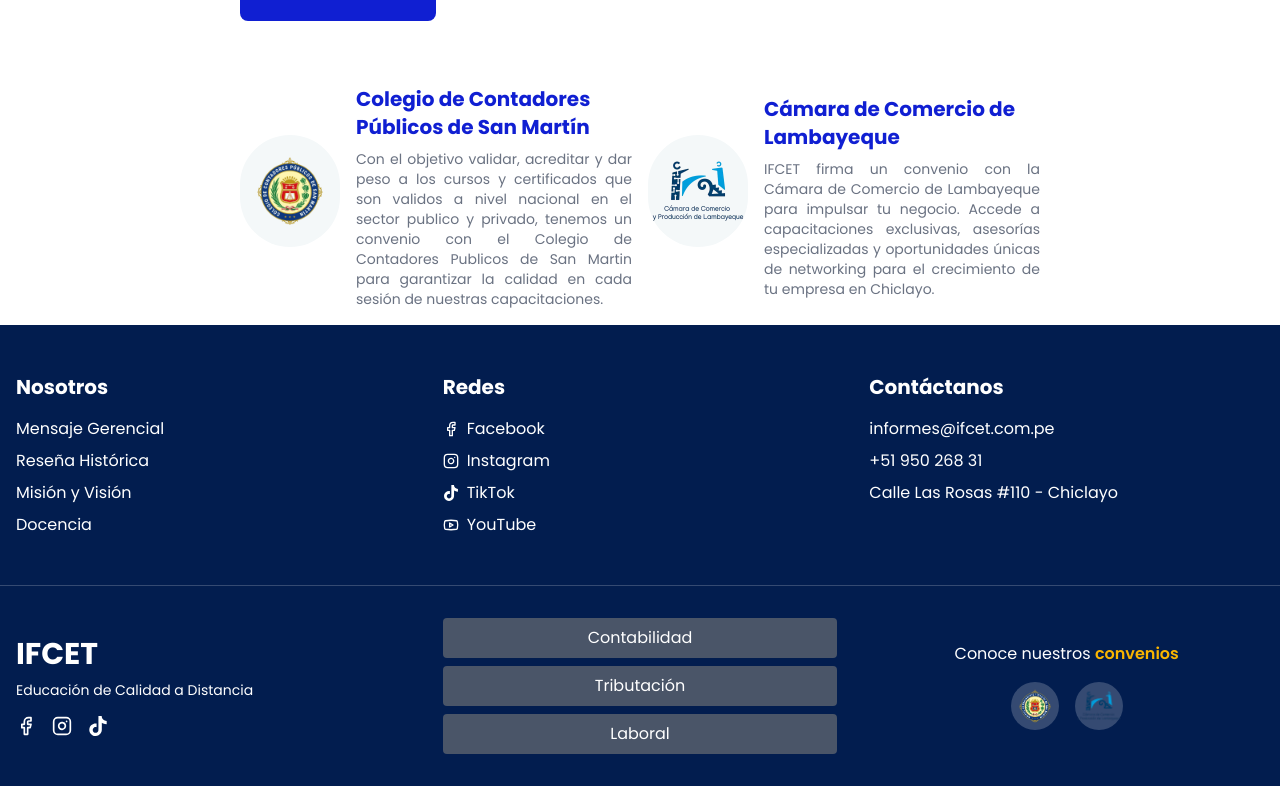
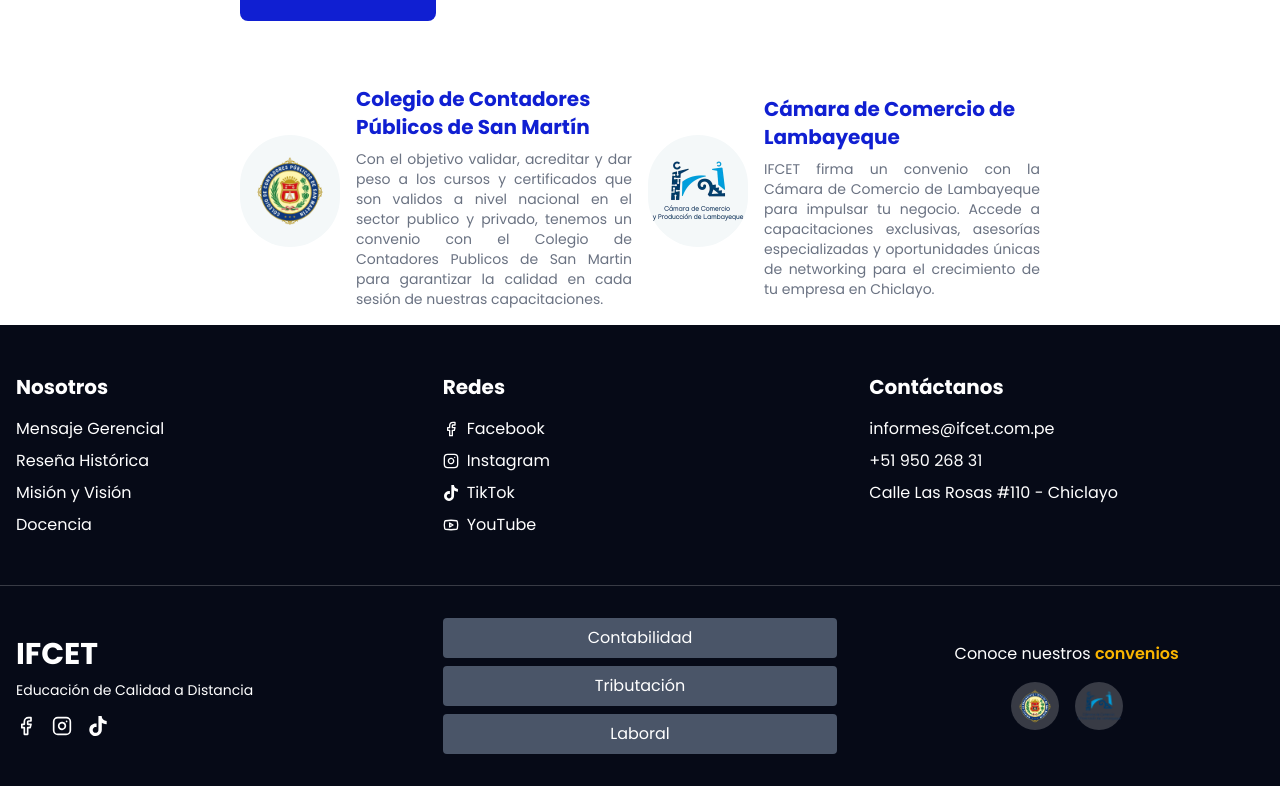
Before and after one commit to CollinsVieira/Ifcet-web, a React (Vite) app: page / in a window 1280 px wide. Shown: the part 2222-3008 px from the top of the page. Built offline with nearby package versions, Linux system fonts and the light colour scheme.

Commit message:
Actualizar el color de fondo del componente FooterComponent para mejorar la presentación visual. Se cambia el color de fondo de #021d4f a #060a17.

```diff
--- a/src/components/footer.tsx
+++ b/src/components/footer.tsx
@@ -7,7 +7,7 @@
 
 export function FooterComponent() {
   return (
-    <footer className="bg-[#021d4f] text-white">
+    <footer className="bg-[#060a17] text-white">
       {/* Sección superior - Tres columnas */}
       <div className="container mx-auto px-4 py-12">
         <div className="grid grid-cols-1 md:grid-cols-3 gap-8">
```
